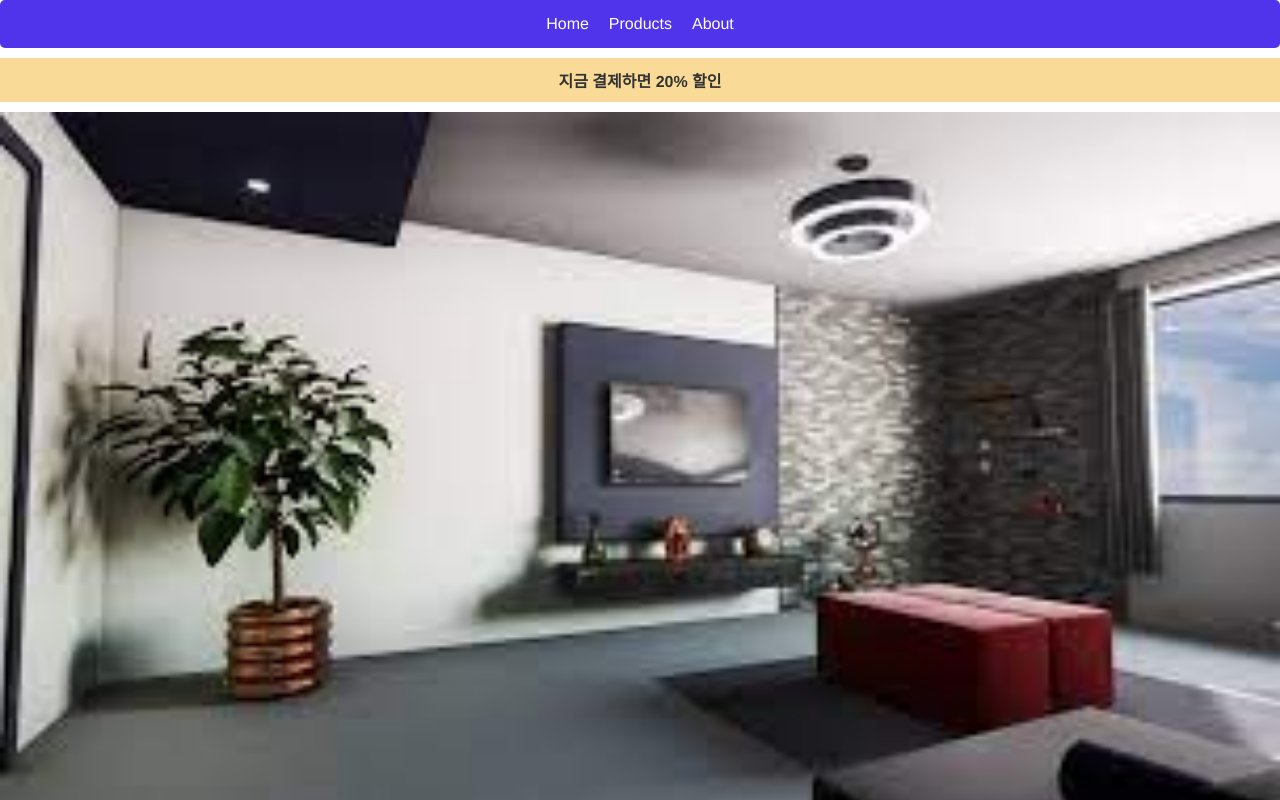
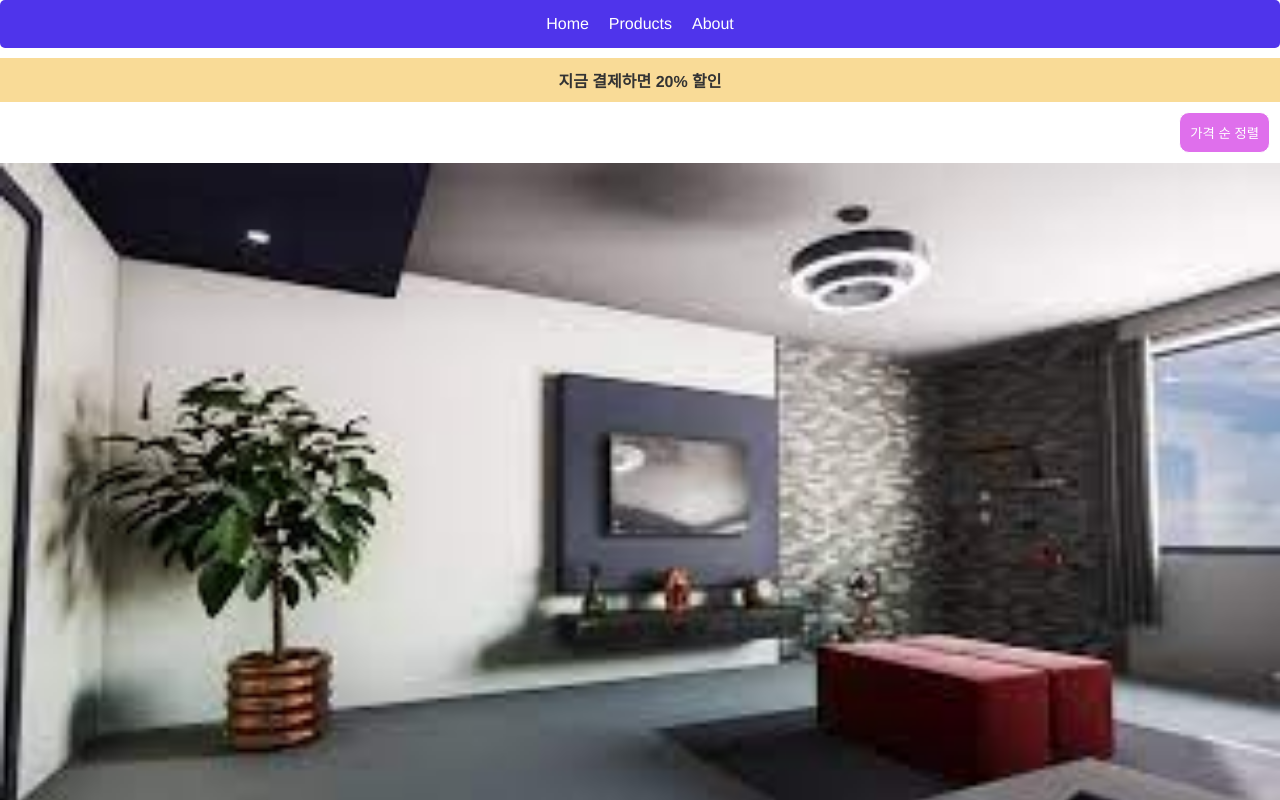
Before and after one commit to juhyunham/vue-realEstate, a Vue app: page / in a window 1280 px wide. Shown: the top 800 px of the page. Built offline with nearby package versions, Linux system fonts and the light colour scheme.

Commit message:
가격순 정렬 priceSort

```diff
--- a/src/App.vue
+++ b/src/App.vue
@@ -6,6 +6,10 @@
     </ul>
 
     <Discount />
+
+    <div class="sort_btn">
+        <button @click="priceSort">가격 순 정렬</button>
+    </div>
 
     <Card
         @openModal="
@@ -45,6 +49,11 @@ export default {
         increase(e, number) {
             this.products[number].reportNumber++;
         },
+        priceSort() {
+            this.products.sort((a, b) => {
+                return a.price - b.price;
+            });
+        },
     },
     components: {
         Discount: Discount,
@@ -82,4 +91,19 @@ export default {
     padding: 10px;
     text-decoration: none;
 }
+
+.sort_btn {
+    text-align: right;
+    margin-bottom: 10px;
+    margin-right: 10px;
+}
+
+.sort_btn button {
+    border: 1px solid #fff;
+    border-radius: 10px;
+    background-color: #df6fec;
+    padding: 10px;
+    color: #fff;
+    cursor: pointer;
+}
 </style>
--- a/src/components/Card.vue
+++ b/src/components/Card.vue
@@ -58,6 +58,7 @@ export default {
     border: 0;
     padding: 5px;
     border-radius: 6px;
+    cursor: pointer;
 }
 
 .report_number {
--- a/src/components/Modal.vue
+++ b/src/components/Modal.vue
@@ -145,6 +145,7 @@ export default {
     display: flex;
     margin-top: 10px;
     white-space: nowrap;
+    justify-content: center;
 }
 
 .modal_box .modal_content .modal_input {
```
